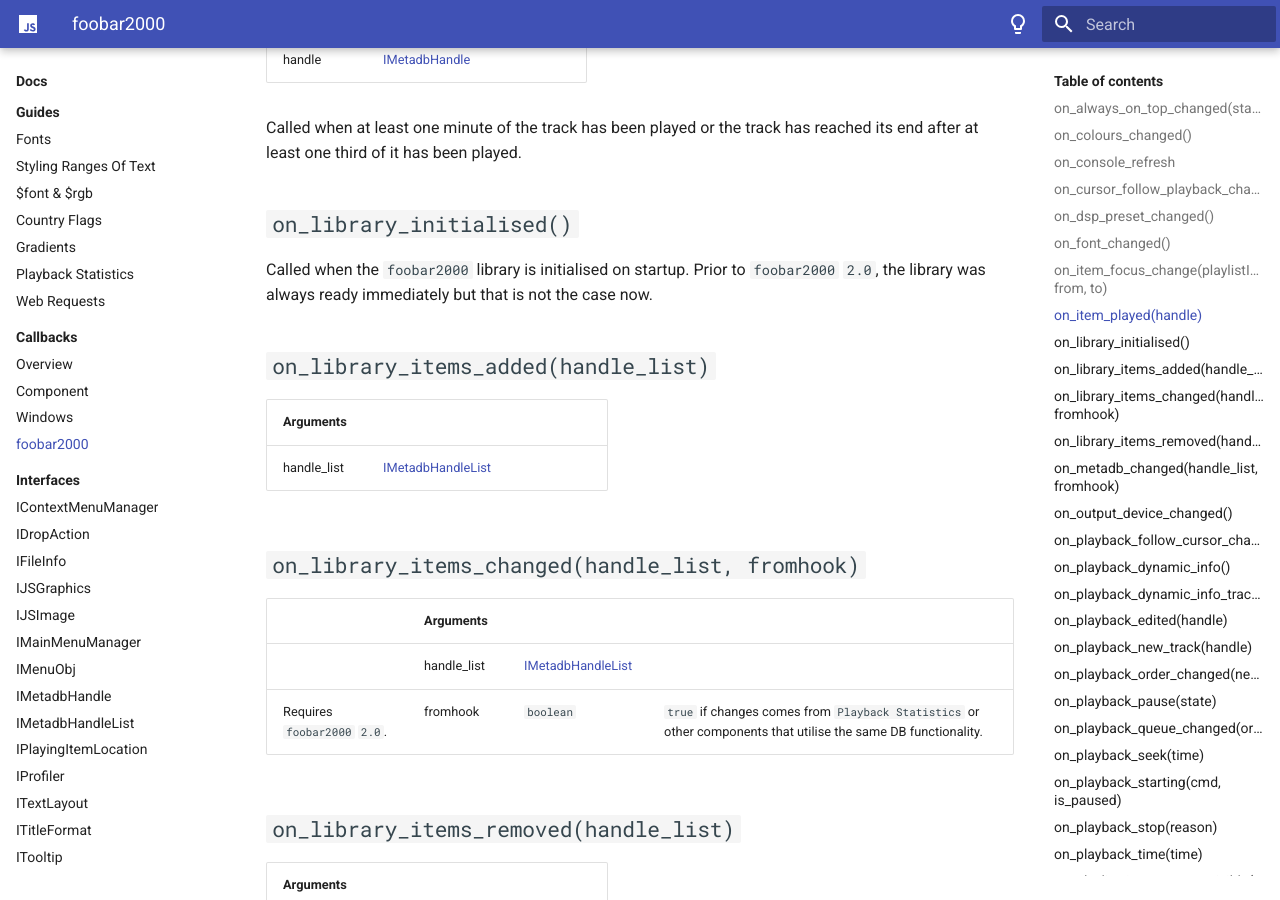
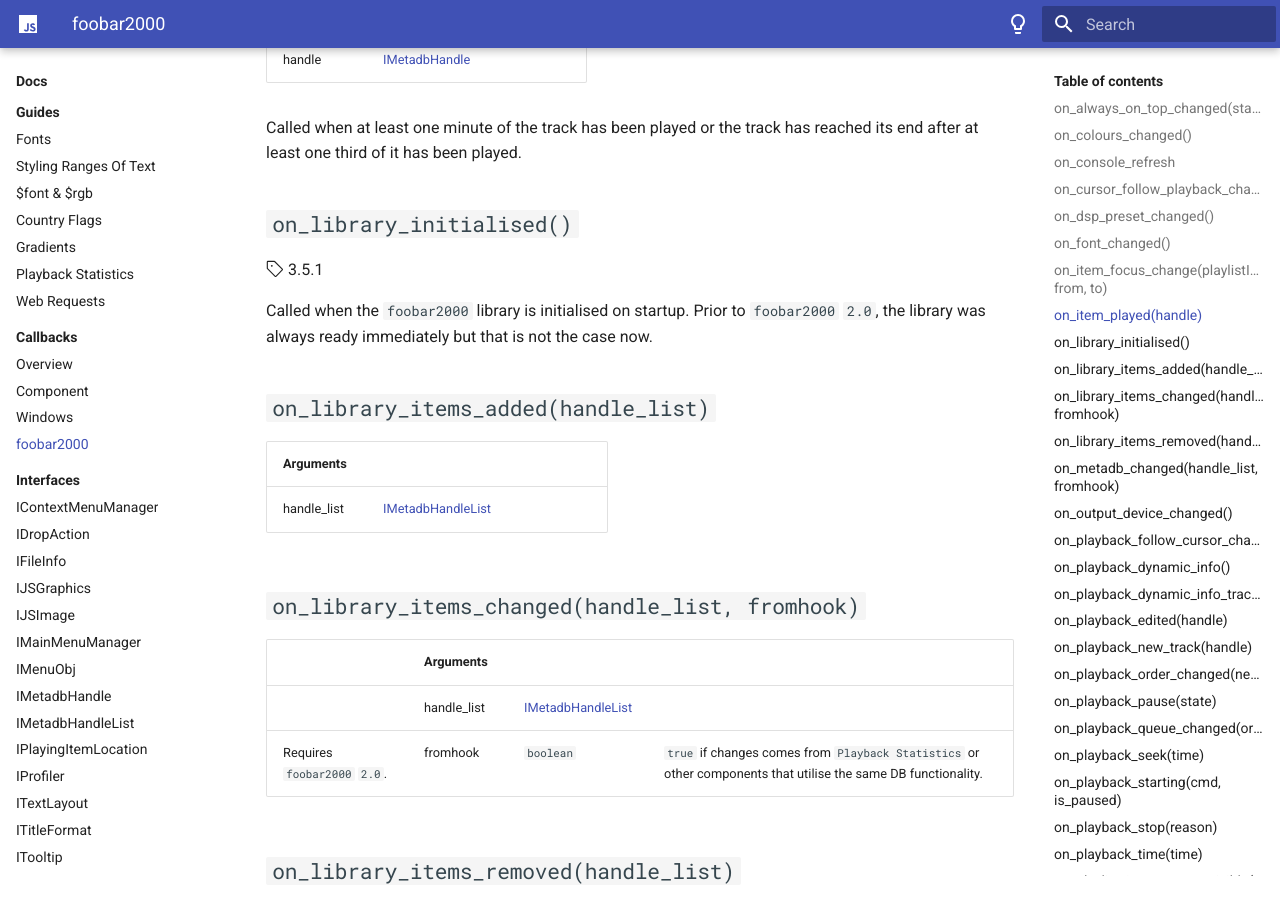
Before and after one commit to jscript-panel/jscript-panel.github.io, an MkDocs documentation site: the page built from docs/docs/callbacks/foobar2000.md, in a window 1280 px wide and 900 px high, scrolled down 1689 px. Built offline with MkDocs 1.6.1 and Material for MkDocs 9.7.7, drawn with Linux system fonts in a browser that asks for light colours.

Commit message:
Add missing version tags

```diff
--- a/docs/docs/callbacks/foobar2000.md
+++ b/docs/docs/callbacks/foobar2000.md
@@ -44,6 +44,8 @@
 Called when at least one minute of the track has been played or the track has reached its end after at least one third of it has been played.
 
 ## `on_library_initialised()`
+:octicons-tag-24: 3.5.1
+
 Called when the `foobar2000` library is initialised on startup. Prior to `foobar2000` `2.0`, the library was always ready immediately but that is not the case now.
 
 ## `on_library_items_added(handle_list)`
```
Also changed, not shown: docs/docs/namespaces/fb.md (+2 -0 lines).
